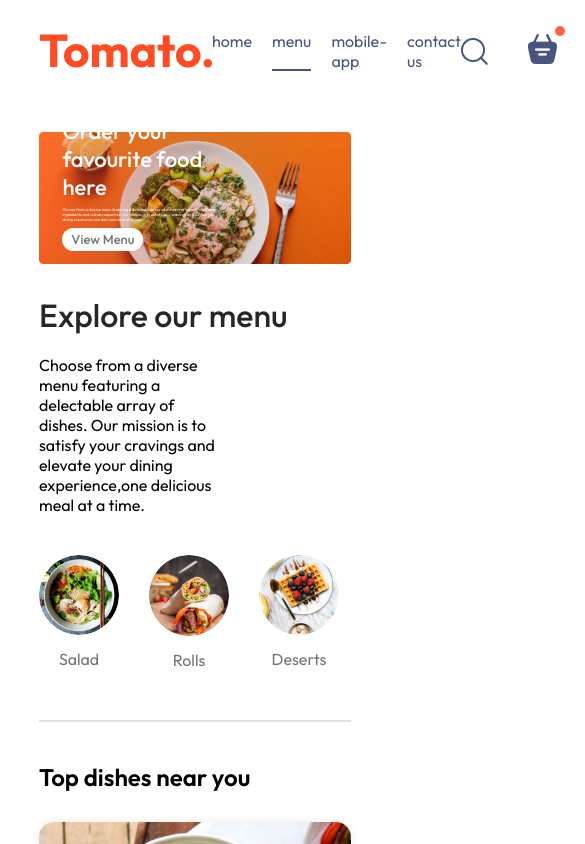
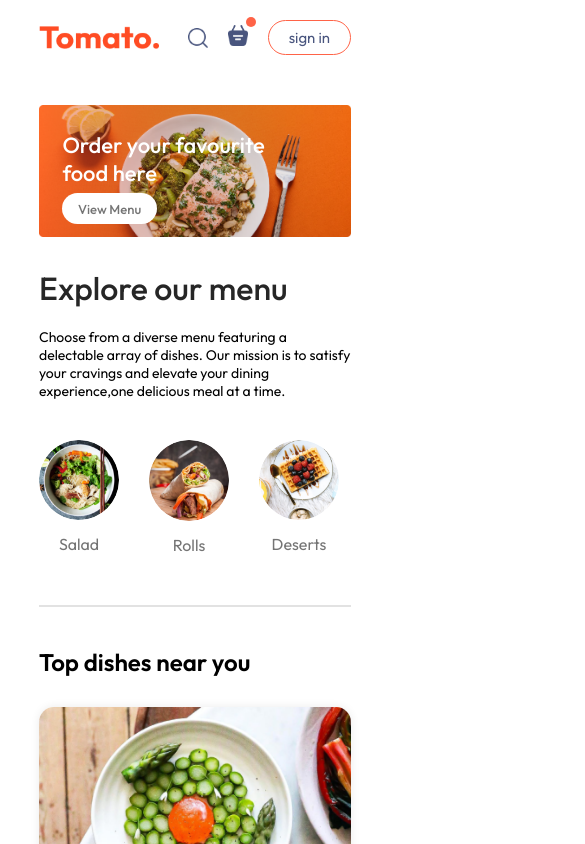
Before and after one commit to ranjannkumar/Food-Delivery-App, a React (Vite) app in the folder frontend/: page / in a window 390 px wide. Shown: the top 844 px of the page, 585 px wide, since content can reach past the window. Built offline with nearby package versions, Linux system fonts and the light colour scheme.

Commit message:
AppDownload section added and made website responsive

```diff
--- /dev/null
+++ b/frontend/src/components/AppDownload/AppDownload.css
@@ -0,0 +1,23 @@
+.app-download{
+  margin: auto auto;
+  margin-top: 100px;
+  font-size: max(3vw,20px);
+  text-align: center;
+  font-weight: 500;
+}
+.app-download-platforms{
+  display: flex;
+  justify-content: center;
+  gap: max(2vw,10px);
+  margin-top: 40px;
+}
+.app-download-platforms img{
+  width: max(30vw,120px);
+  max-width: 180px;
+  transition: 0.5s;
+  cursor: pointer;
+}
+.app-download-platforms img:hover{
+  transform: scale(1.05);
+
+}
--- /dev/null
+++ b/frontend/src/components/AppDownload/AppDownload.jsx
@@ -0,0 +1,18 @@
+import React from 'react'
+import './AppDownload.css'
+import { assets } from '../../assets/assets'
+
+const AppDownload = () => {
+  return (
+    <div className='app-download' id='app-download'>
+      <p>For Better Experience Download <br /> Tomato App</p>
+      <div className="app-download-platforms">
+        <img src={assets.play_store} alt="" />
+        <img src={assets.app_store} alt="" />
+
+      </div>
+    </div>
+  )
+}
+
+export default AppDownload
--- a/frontend/src/components/ExploreMenu/ExploreMenu.css
+++ b/frontend/src/components/ExploreMenu/ExploreMenu.css
@@ -46,3 +46,9 @@
   border: 4px solid tomato;
   padding: 2px;
 }
+@media (max-width:1050px){
+  .explore-menu-text{
+    max-width: 100%;
+    font-size: 14px;
+  }
+}
--- a/frontend/src/components/Footer/Footer.css
+++ b/frontend/src/components/Footer/Footer.css
@@ -41,3 +41,13 @@
   background-color: grey;
   border: none;
 }
+@media (max-width:750px){
+  .footer-content{
+    display: flex;
+    flex-direction: column;
+    gap: 35px;
+  }
+  .footer-copyright{
+    text-align: center;
+  }
+}
--- a/frontend/src/components/Header/Header.css
+++ b/frontend/src/components/Header/Header.css
@@ -34,3 +34,21 @@
   font-size: max(1vw,13px);
   border-radius: 50px;
 }
+@media (max-width:1050px){
+
+  .header-contents{
+    max-width: 45%;
+  }
+}
+@media (max-width:750px){
+
+  .header-contents{
+    max-width: 65%;
+  }
+  .header-contents p{
+    display: none;
+  }
+  .header-contents button{
+    padding: 2vw 4vw;
+  }
+}
--- a/frontend/src/components/Navbar/Navbar.css
+++ b/frontend/src/components/Navbar/Navbar.css
@@ -60,3 +60,49 @@
   top: -8px;
   right: -8px;
 }
+@media (max-width:1050px){
+  .navbar .logo{
+    width: 140px;
+  }
+  .navbar-menu{
+    gap: 20px;
+    font-size: 17px;
+
+  }
+  .navbar-right{
+    gap: 30px;
+  }
+  .navbar-right img{
+    width: 22px;
+  }
+  .navbar-right button{
+    padding: 8px 25px;
+  }
+}
+@media (max-width:900px){
+  .navbar .logo{
+    width: 120px;
+  }
+  .navbar-menu{
+    gap: 15px;
+    font-size: 16px;
+
+  }
+  .navbar-right{
+    gap: 20px;
+  }
+  .navbar-right img{
+    width: 20px;
+  }
+  .navbar-right button{
+    padding: 7px 20px;
+    font-size: 15px;
+  }
+}
+@media (max-width:750px){
+
+  .navbar-menu{
+    display: none;
+
+  }
+}
--- a/frontend/src/components/Navbar/Navbar.jsx
+++ b/frontend/src/components/Navbar/Navbar.jsx
@@ -1,6 +1,7 @@
 import React, { useState } from 'react'
 import './Navbar.css'
 import { assets } from '../../assets/assets'
+import {Link} from 'react-router-dom'
 
 const Navbar = () => {
 
@@ -10,10 +11,10 @@
     <div className='navbar'>
       <img src={assets.logo} alt='' className='logo' />
       <ul className='navbar-menu'>
-        <li onClick={()=>setMenu("home")} className={menu==="home"?"active":""}>home</li>
-        <li onClick={()=>setMenu("menu")} className={menu==="menu"?"active":""}>menu</li>
-        <li onClick={()=>setMenu("mobile-app")} className={menu==="mobile-app"?"active":""}>mobile-app</li>
-        <li onClick={()=>setMenu("conatct us")} className={menu==="conatct us"?"active":""}>contact us</li>
+        <Link to='/' onClick={()=>setMenu("home")} className={menu==="home"?"active":""}>home</Link>
+        <a href='#explore-menu' onClick={()=>setMenu("menu")} className={menu==="menu"?"active":""}>menu</a>
+        <a href='#app-download' onClick={()=>setMenu("mobile-app")} className={menu==="mobile-app"?"active":""}>mobile-app</a>
+        <a href='#footer' onClick={()=>setMenu("conatct us")} className={menu==="conatct us"?"active":""}>contact us</a>
       </ul>
       <div className='navbar-right'>
         <img src={assets.search_icon} alt="" />
--- a/frontend/src/index.css
+++ b/frontend/src/index.css
@@ -4,6 +4,7 @@
   margin: 0;
   box-sizing: border-box;
   font-family: Outfit;
+  scroll-behavior: smooth;
 }
 body{
   min-height: 100vh;
--- a/frontend/src/pages/Home/Home.jsx
+++ b/frontend/src/pages/Home/Home.jsx
@@ -3,6 +3,7 @@
 import Header from '../../components/Header/Header'
 import ExploreMenu from '../../components/ExploreMenu/ExploreMenu'
 import FoodDisplay from '../../components/FoodDisplay/FoodDisplay'
+import AppDownload from '../../components/AppDownload/AppDownload'
 
 const Home = () => {
 
@@ -13,6 +14,7 @@
       <Header />
       <ExploreMenu category={category} setCategory={setCategory} />
       <FoodDisplay category={category} />
+      <AppDownload />
     </div>
   )
 }
```
